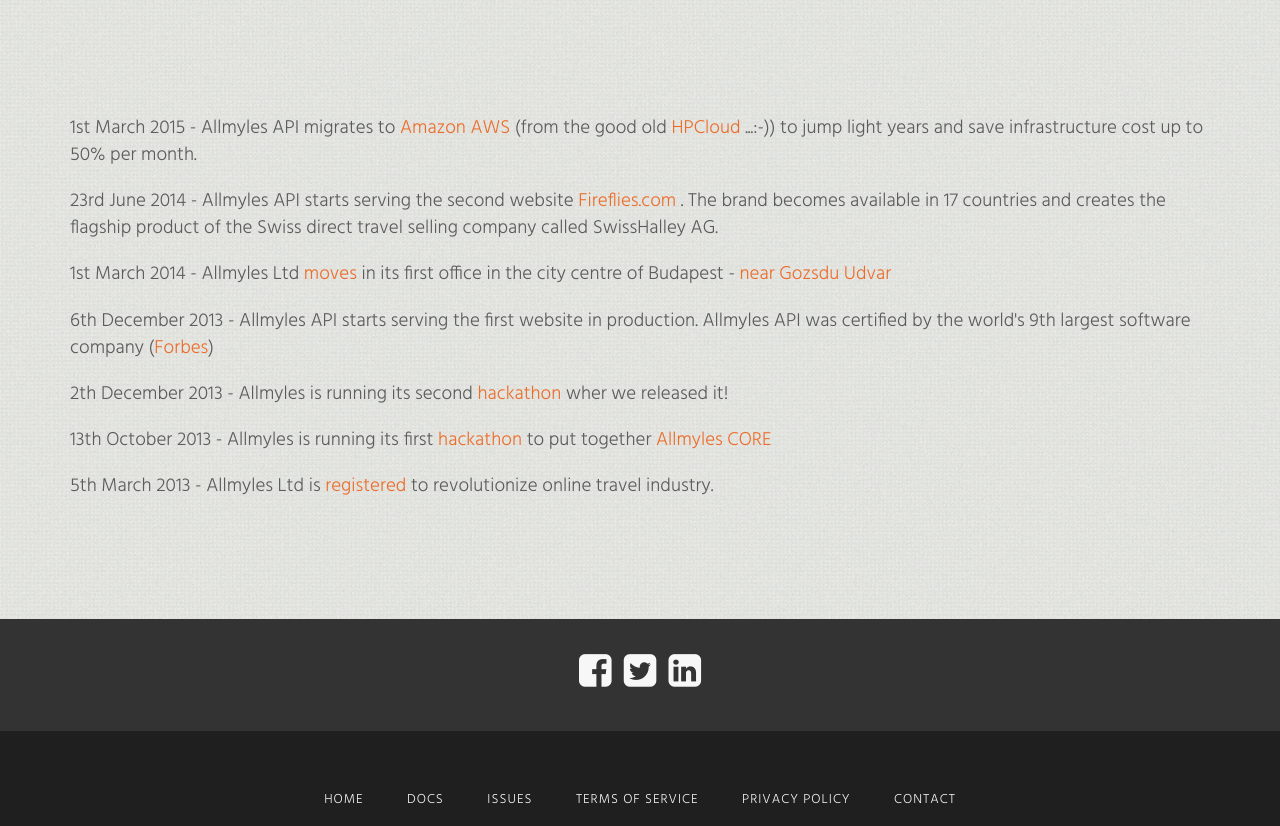
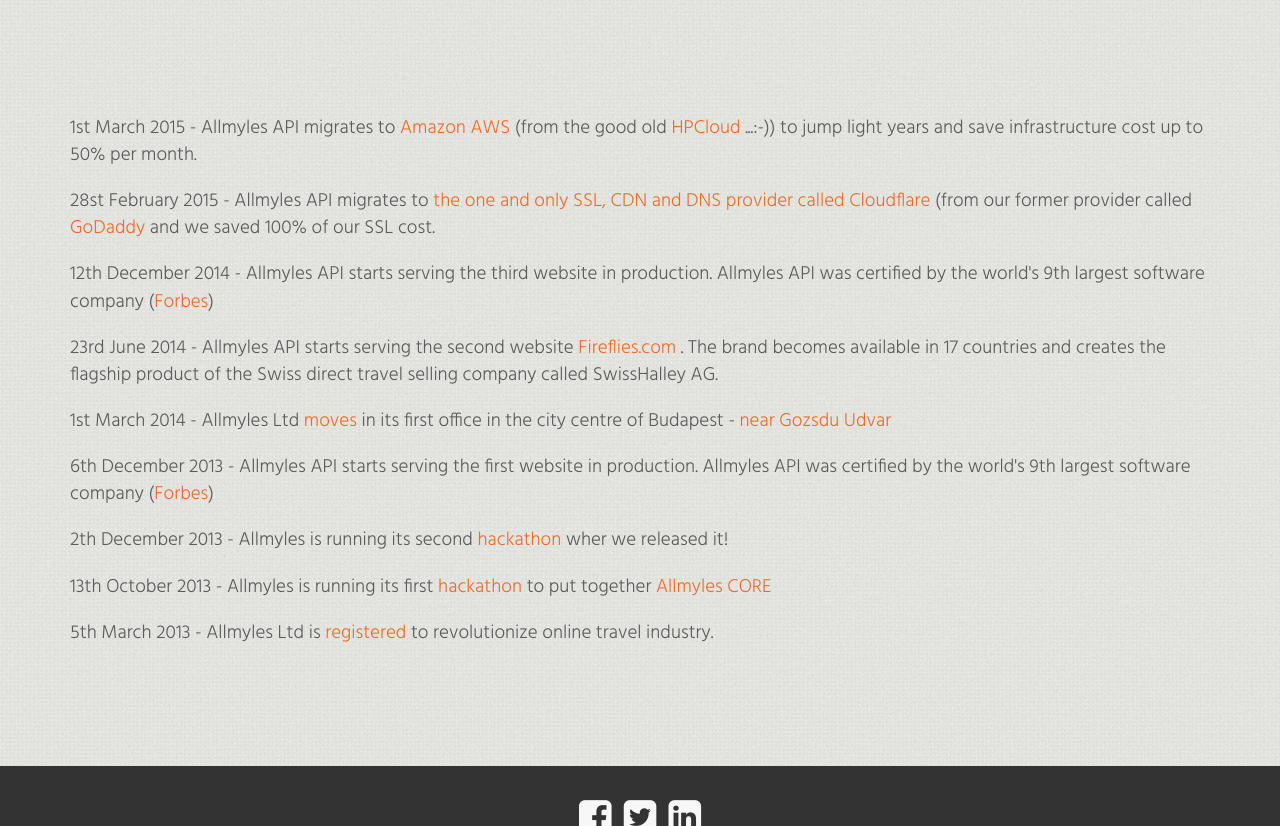
Before and after one commit to balazsszilardtoth/allmyles.github.io, a Jekyll site: the page built from news.html, in a window 1280 px wide and 900 px high, scrolled down 514 px, cut to the strip 74-900 px from the top of the window. Built offline with Jekyll 4.4.1, drawn with Linux system fonts in a browser that asks for light colours; nearby versions of some CDN libraries.

Commit message:
cloudflare

```diff
--- a/news.html
+++ b/news.html
@@ -13,6 +13,8 @@ title: News - Allmyles
 
 	<div class="container">
 		<p>1st March 2015 - Allmyles API migrates to <a href="http://aws.amazon.com/">Amazon AWS </a> (from the good old <a href="http://www.hpcloud.com/">HPCloud </a>...:-)) to jump light years and save infrastructure cost up to 50% per month.</p>
+		<p>28st February 2015 - Allmyles API migrates to <a href="https://www.cloudflare.com/">the one and only SSL, CDN and DNS provider called Cloudflare  </a> (from our former provider called <a href="https://www.godaddy.com/">GoDaddy </a> and we saved 100% of our SSL cost.</p>
+		<p>12th December 2014 - Allmyles API starts serving the third website in production. Allmyles API was certified by the world's 9th largest software company (<a href="http://www.forbes.com/global2000/list/#industry:Software%20%26%20Programming">Forbes</a>)</p>
 		<p>23rd June 2014 - Allmyles API starts serving the second website <a href="https://www.fireflies.com/">Fireflies.com </a>. The brand becomes available in 17 countries and creates the flagship product of the Swiss direct travel selling company called SwissHalley AG.</p>
 		<p>1st March 2014 - Allmyles Ltd <a href="https://twitter.com/allmylesconnect/status/602568480613920768">moves </a> in its first office in the city centre of Budapest - <a href="http://www.madachtrade.hu/index_en.php"> near Gozsdu Udvar</a></p>
 		<p>6th December 2013 - Allmyles API starts serving the first website in production. Allmyles API was certified by the world's 9th largest software company (<a href="http://www.forbes.com/global2000/list/#industry:Software%20%26%20Programming">Forbes</a>)</p>
```
